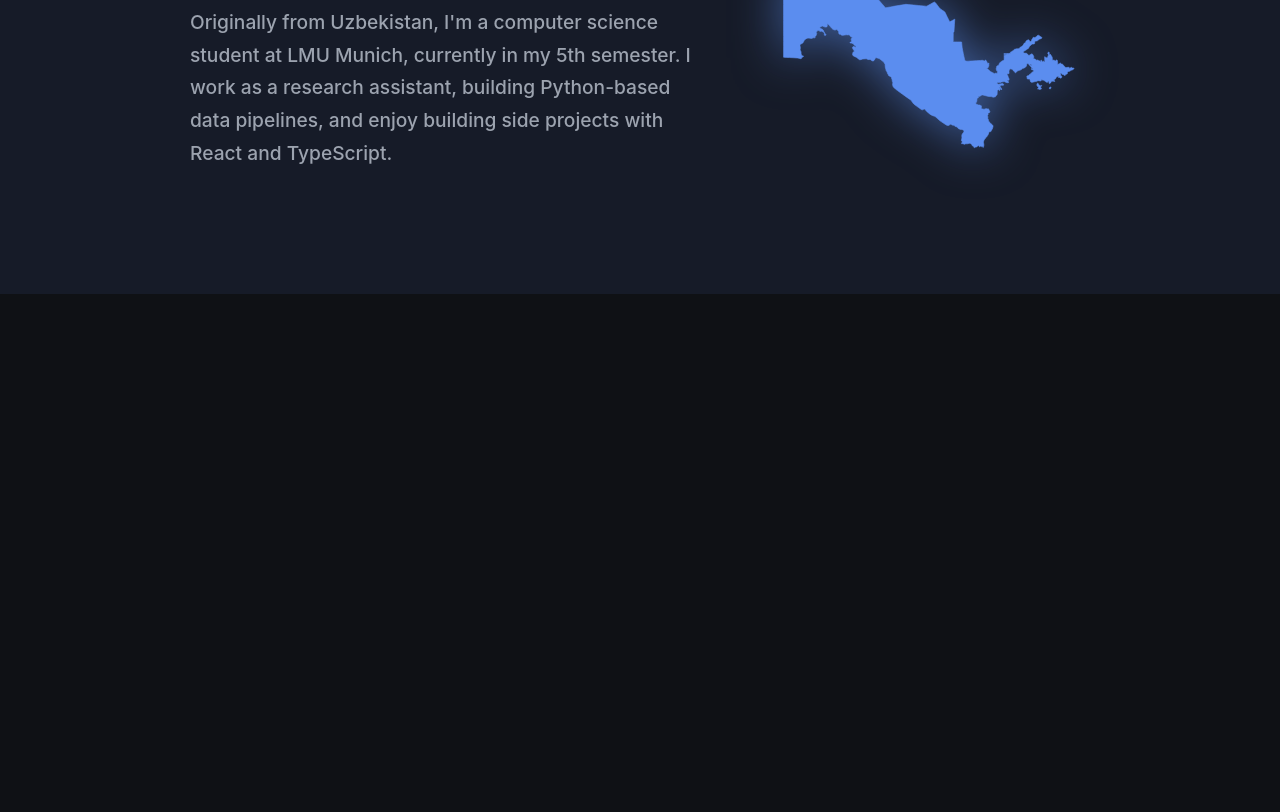
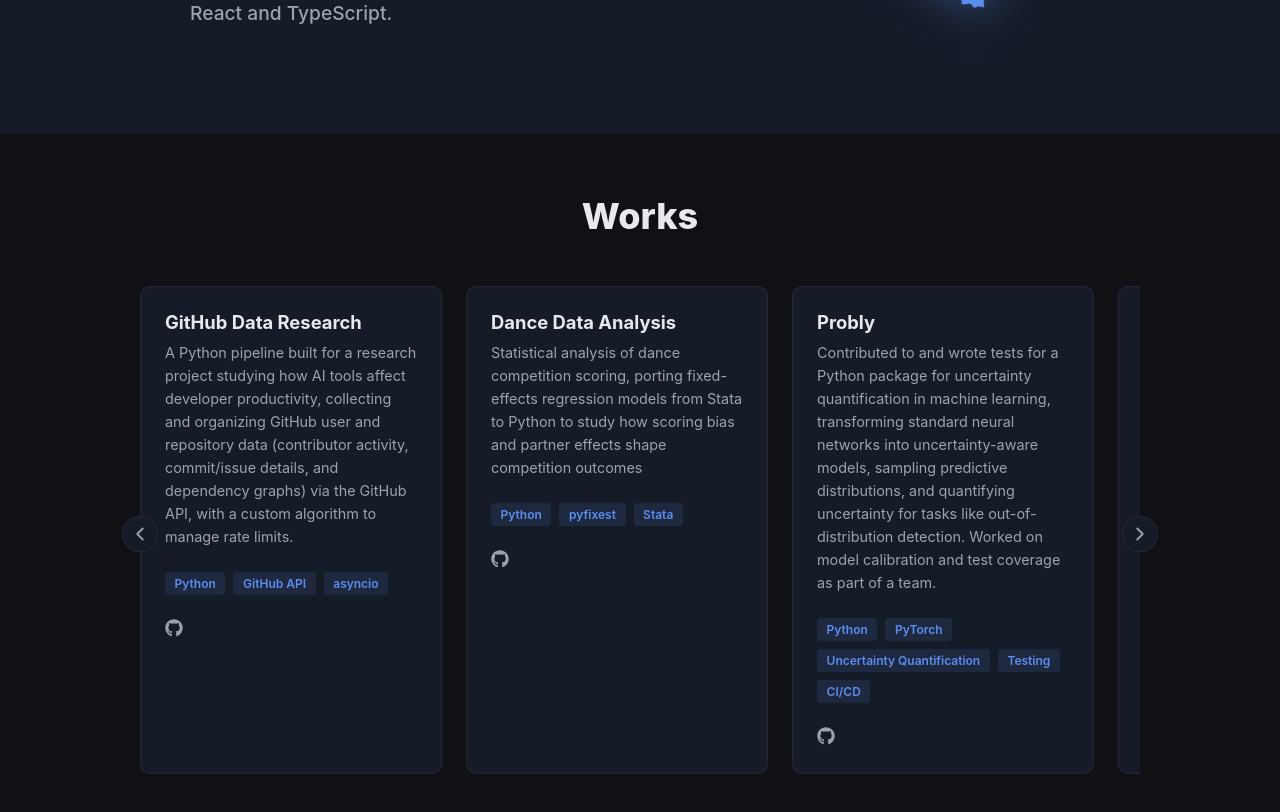
Before and after one commit to Shoha28/Portfolio, a React (Vite) app: page / in a window 1280 px wide. Shown: the part 680-1492 px from the top of the page. Before the commit the page ends 974 px from the top, so only its background shows below. Built offline with nearby package versions, Linux system fonts and the light colour scheme.

Commit message:
Added Works Section

```diff
--- a/package.json
+++ b/package.json
@@ -15,7 +15,8 @@
     "lucide-react": "^1.45.0",
     "react": "^19.2.8",
     "react-dom": "^19.2.8",
-    "react-i18next": "^17.0.13"
+    "react-i18next": "^17.0.13",
+    "react-icons": "^5.7.0"
   },
   "devDependencies": {
     "@babel/core": "^7.29.7",
--- a/src/App.tsx
+++ b/src/App.tsx
@@ -1,6 +1,7 @@
 import Navbar from "./components/Navbar/Navbar";
 import Header from "./components/Header/Header";
 import About from "./components/About/About";
+import Works from "./components/Works/Works";
 
 export default function App() {
   return (
@@ -8,6 +9,7 @@ export default function App() {
       <Navbar />
       <Header></Header>
       <About></About>
+      <Works></Works>
     </>
   );
 }
--- a/src/components/About/About.css
+++ b/src/components/About/About.css
@@ -1,7 +1,7 @@
 .about-container {
   display: flex;
   justify-content: center;
-  padding: calc(var(--space-lg) * 2) var(--space-md);
+  padding: calc(var(--space-lg) * 1.5) var(--space-md);
   background-color: var(--bg-secondary);
 }
 
--- a/src/components/Header/Header.css
+++ b/src/components/Header/Header.css
@@ -2,7 +2,8 @@
   display: flex;
   justify-content: center;
   background-color: var(--bg-primary);
-  padding: calc(var(--space-lg) * 4) var(--space-md) calc(var(--space-lg) * 3);
+  padding: calc(var(--space-lg) * 2.5) var(--space-md)
+    calc(var(--space-lg) * 1.5);
 }
 
 .header-content {
--- /dev/null
+++ b/src/components/Works/Works.css
@@ -0,0 +1,135 @@
+.works-container {
+  display: flex;
+  justify-content: center;
+  padding: calc(var(--space-lg) * 1.5) var(--space-md);
+  background-color: var(--bg-primary);
+}
+
+.works-content {
+  max-width: 1000px;
+  width: 100%;
+}
+
+.works-title {
+  font-family: var(--font-sans);
+  font-size: 2.25rem;
+  font-weight: 800;
+  color: var(--text-primary);
+  margin: 0 0 var(--space-lg) 0;
+  text-align: center;
+}
+
+.works-slider-wrapper {
+  position: relative;
+  display: flex;
+  align-items: center;
+}
+
+.works-slider {
+  display: flex;
+  gap: var(--space-md);
+  overflow-x: auto;
+  scroll-snap-type: x mandatory;
+  padding: 0.5rem 0.25rem 1rem;
+  scrollbar-width: none;
+}
+
+.works-slider::-webkit-scrollbar {
+  display: none;
+}
+
+.project-card {
+  flex: 0 0 300px;
+  scroll-snap-align: start;
+  background-color: var(--bg-secondary);
+  border: 1px solid var(--border-subtle);
+  border-radius: 10px;
+  transition:
+    border-color 0.2s ease,
+    transform 0.2s ease;
+}
+
+.project-card:hover {
+  border-color: var(--accent-primary);
+  transform: translateY(-3px);
+}
+
+.project-body {
+  padding: var(--space-md);
+}
+
+.project-title {
+  font-family: var(--font-sans);
+  font-size: 1.15rem;
+  font-weight: 700;
+  color: var(--text-primary);
+  margin: 0 0 0.5rem 0;
+}
+
+.project-description {
+  font-family: var(--font-sans);
+  font-size: 0.9rem;
+  color: var(--text-secondary);
+  line-height: 1.6;
+  margin: 0 0 var(--space-md) 0;
+}
+
+.project-tags {
+  display: flex;
+  flex-wrap: wrap;
+  gap: 0.5rem;
+  margin-bottom: var(--space-md);
+}
+
+.project-tag {
+  font-family: var(--font-sans);
+  font-size: 0.75rem;
+  font-weight: 600;
+  color: var(--accent-primary);
+  background-color: rgba(91, 141, 239, 0.12);
+  padding: 0.25rem 0.6rem;
+  border-radius: 4px;
+}
+
+.project-link {
+  color: var(--text-secondary);
+  display: inline-flex;
+  transition: color 0.2s ease;
+}
+
+.project-link:hover {
+  color: var(--accent-primary);
+}
+
+.slider-arrow {
+  position: absolute;
+  top: 50%;
+  transform: translateY(-50%);
+  z-index: 10;
+  display: flex;
+  align-items: center;
+  justify-content: center;
+  width: 2.25rem;
+  height: 2.25rem;
+  border-radius: 50%;
+  background-color: var(--bg-secondary);
+  border: 1px solid var(--border-subtle);
+  color: var(--text-secondary);
+  cursor: pointer;
+  transition:
+    border-color 0.2s ease,
+    color 0.2s ease;
+}
+
+.slider-arrow:hover {
+  border-color: var(--accent-primary);
+  color: var(--accent-primary);
+}
+
+.slider-arrow-left {
+  left: -1.1rem;
+}
+
+.slider-arrow-right {
+  right: -1.1rem;
+}
--- /dev/null
+++ b/src/components/Works/Works.tsx
@@ -0,0 +1,117 @@
+import { useRef } from "react";
+import { useTranslation } from "react-i18next";
+import { ChevronLeft, ChevronRight } from "lucide-react"; // Github removed from here
+import { FaGithub } from "react-icons/fa";
+import "./Works.css";
+
+interface Project {
+  key: string;
+  tech: string[];
+  githubUrl?: string;
+}
+
+const projects: Project[] = [
+  {
+    key: "dataResearch",
+    tech: ["Python", "GitHub API", "asyncio"],
+    githubUrl: "https://github.com/Shoha28/data_research",
+  },
+  {
+    key: "danceData",
+    tech: ["Python", "pyfixest", "Stata"],
+    githubUrl: "https://github.com/Shoha28/dance_data_analysis",
+  },
+  {
+    key: "probly",
+    tech: [
+      "Python",
+      "PyTorch",
+      "Uncertainty Quantification",
+      "Testing",
+      "CI/CD",
+    ],
+    githubUrl: "https://github.com/D4V1ND/probly",
+  },
+  {
+    key: "manage",
+    tech: ["JavaScript", "HTML", "CSS"],
+    githubUrl: "https://github.com/Shoha28/Manage",
+  },
+  {
+    key: "bank",
+    tech: ["JavaScript", "Tailwind CSS"],
+    githubUrl: "https://github.com/Shoha28/Bank",
+  },
+];
+
+export default function Works() {
+  const { t } = useTranslation();
+  const scrollRef = useRef<HTMLDivElement>(null);
+
+  const scroll = (direction: "left" | "right") => {
+    if (!scrollRef.current) return;
+    const amount = 340; // roughly one card width + gap
+    scrollRef.current.scrollBy({
+      left: direction === "left" ? -amount : amount,
+      behavior: "smooth",
+    });
+  };
+
+  return (
+    <section id="works" className="works-container">
+      <div className="works-content">
+        <h2 className="works-title">{t("works.title")}</h2>
+
+        <div className="works-slider-wrapper">
+          <button
+            className="slider-arrow slider-arrow-left"
+            onClick={() => scroll("left")}
+            aria-label="Scroll left"
+          >
+            <ChevronLeft size={22} />
+          </button>
+
+          <div className="works-slider" ref={scrollRef}>
+            {projects.map((project) => (
+              <div key={project.key} className="project-card">
+                <div className="project-body">
+                  <h3 className="project-title">
+                    {t(`works.${project.key}.title`)}
+                  </h3>
+                  <p className="project-description">
+                    {t(`works.${project.key}.description`)}
+                  </p>
+                  <div className="project-tags">
+                    {project.tech.map((tech) => (
+                      <span key={tech} className="project-tag">
+                        {tech}
+                      </span>
+                    ))}
+                  </div>
+                  {project.githubUrl && (
+                    <a
+                      href={project.githubUrl}
+                      target="_blank"
+                      rel="noopener noreferrer"
+                      className="project-link"
+                    >
+                      <FaGithub size={18} />
+                    </a>
+                  )}
+                </div>
+              </div>
+            ))}
+          </div>
+
+          <button
+            className="slider-arrow slider-arrow-right"
+            onClick={() => scroll("right")}
+            aria-label="Scroll right"
+          >
+            <ChevronRight size={22} />
+          </button>
+        </div>
+      </div>
+    </section>
+  );
+}
--- a/src/i18n/de.json
+++ b/src/i18n/de.json
@@ -10,5 +10,28 @@
   "about": {
     "title": "Über mich",
     "text": "Ursprünglich aus Usbekistan, Ich studiere Informatik an der LMU München, aktuell im 5. Semester. Ich arbeite als studentische Hilfskraft und baue Python-basierte Datenpipelines, außerdem entwickle ich gerne Nebenprojekte mit React und TypeScript."
+  },
+  "works": {
+    "title": "Projekte",
+    "dataResearch": {
+      "title": "GitHub Data Research",
+      "description": "Eine Python-Pipeline für ein Forschungsprojekt zur Untersuchung, wie KI-Tools die Produktivität von Entwicklern beeinflussen. Sie sammelt und organisiert GitHub-Nutzer- und Repository-Daten (Beitragsaktivität, Commit-/Issue-Details, Abhängigkeitsgraphen) über die GitHub-API, mit einem eigens entwickelten Algorithmus zur Verwaltung von Rate-Limits."
+    },
+    "danceData": {
+      "title": "Dance Data Analysis",
+      "description": "Statistische Analyse von Tanzwettbewerbs-Wertungen, bei der Fixed-Effects-Regressionsmodelle von Stata nach Python portiert wurden, um zu untersuchen, wie Wertungsverzerrungen und Partnereffekte die Wettbewerbsergebnisse beeinflussen."
+    },
+    "probly": {
+      "title": "Probly",
+      "description": "Mitgewirkt an einem Python-Paket zur Unsicherheitsquantifizierung im maschinellen Lernen und Tests dafür geschrieben; das Paket wandelt Standard-neuronale-Netze in unsicherheitsbewusste Modelle um, sampelt prädiktive Verteilungen und quantifiziert Unsicherheit für Aufgaben wie Out-of-Distribution-Erkennung. Im Team an Modellkalibrierung und Testabdeckung gearbeitet."
+    },
+    "manage": {
+      "title": "Manage",
+      "description": "Ein früheres JavaScript-Projekt mit HTML und CSS."
+    },
+    "bank": {
+      "title": "Bank",
+      "description": "Ein interaktives JS-basiertes Webprojekt, das die Oberfläche eines Banksystems simuliert, gebaut mit HTML und Tailwind CSS."
+    }
   }
 }
--- a/src/i18n/en.json
+++ b/src/i18n/en.json
@@ -13,21 +13,25 @@
   },
   "works": {
     "title": "Works",
-    "project1": {
-      "title": "Project Name",
-      "description": "Short description here."
+    "dataResearch": {
+      "title": "GitHub Data Research",
+      "description": "A Python pipeline built for a research project studying how AI tools affect developer productivity, collecting and organizing GitHub user and repository data (contributor activity, commit/issue details, and dependency graphs) via the GitHub API, with a custom algorithm to manage rate limits."
     },
-    "project2": {
-      "title": "Project Name",
-      "description": "Short description here."
+    "danceData": {
+      "title": "Dance Data Analysis",
+      "description": "Statistical analysis of dance competition scoring, porting fixed-effects regression models from Stata to Python to study how scoring bias and partner effects shape competition outcomes"
     },
-    "project3": {
-      "title": "Project Name",
-      "description": "Short description here."
+    "probly": {
+      "title": "Probly",
+      "description": "Contributed to and wrote tests for a Python package for uncertainty quantification in machine learning, transforming standard neural networks into uncertainty-aware models, sampling predictive distributions, and quantifying  uncertainty for tasks like out-of-distribution detection. Worked on model calibration and test coverage as part of a team."
     },
-    "project4": {
-      "title": "Project Name",
-      "description": "Short description here."
+    "manage": {
+      "title": "Manage",
+      "description": "An earlier JavaScript-based project built with HTML and CSS."
+    },
+    "bank": {
+      "title": "Bank",
+      "description": "An interactive JS-based web project simulating a banking system's interface, built with HTML and Tailwind CSS."
     }
   }
 }
```
Also changed, not shown: 1 other file (tests, documents, lock files or other folders).
